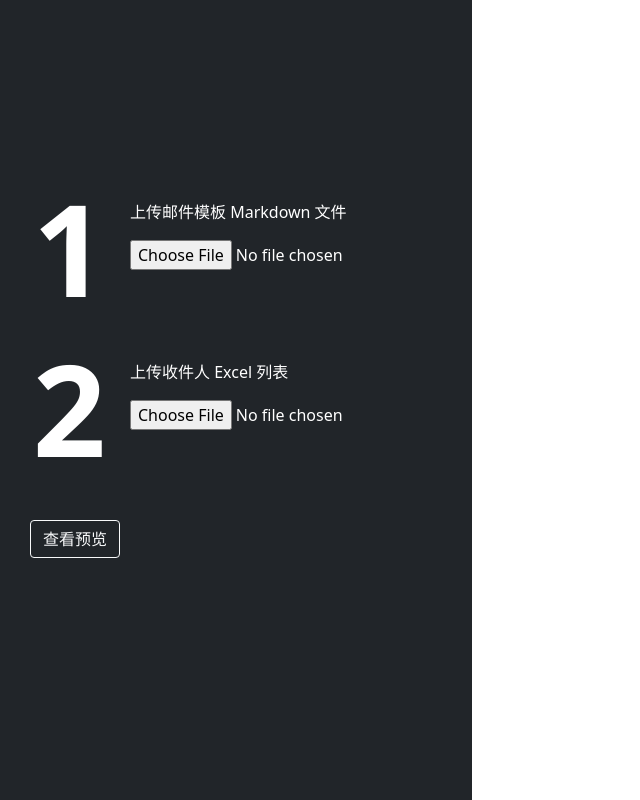
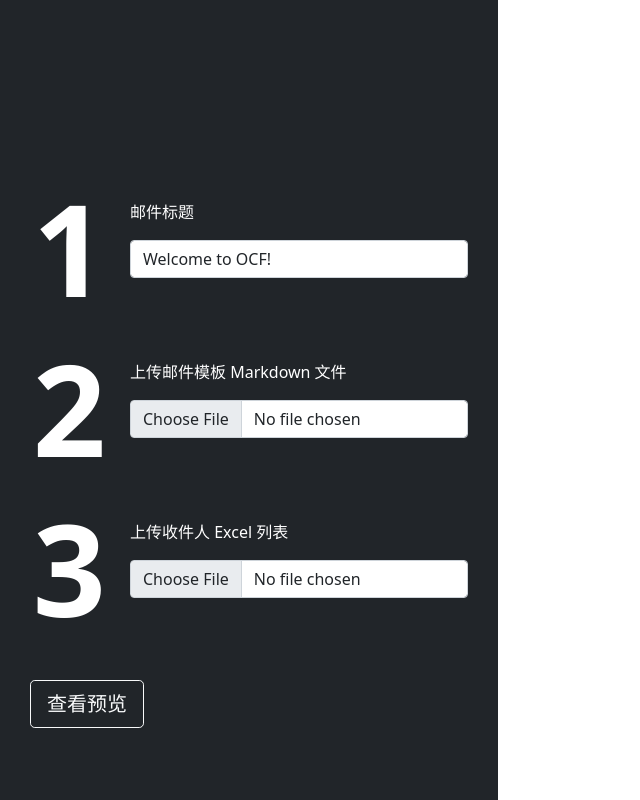
Before and after one commit to Oxford-China-Forum/smtp-web, a Flask app: page / in a window 1280 px wide. Shown: the whole page, without its empty margins (0-640 px from the left). Run offline with Flask 2, Linux system fonts and the light colour scheme; some libraries are stand-ins or nearby versions.

Commit message:
Add custom subject support

```diff
--- a/smtp_web/email_template.html
+++ b/smtp_web/email_template.html
@@ -335,7 +335,8 @@
 
 
   <body>
-    <span class="preheader">This is an email from Oxford China Forum. Please open the email to view the content.</span>
+    <!-- <span class="preheader">This is an email from Oxford China Forum. Please open the email to view the content.</span> -->
+    <span class="preheader">{{message_body}}</span>
     <table role="presentation" border="0" cellpadding="0" cellspacing="0" class="body">
       <tr>
         <td>&nbsp;</td>
--- a/smtp_web/smtp_utils.py
+++ b/smtp_web/smtp_utils.py
@@ -77,7 +77,7 @@ def generate_preview(template_body, recipients):
     return message_body
 
 
-def batch_send_emails(credentials, recipients, template_body, logger=None, is_plain_text=False):
+def batch_send_emails(credentials, subject, recipients, template_body, logger=None, is_plain_text=False):
     # 登录邮箱服务器
     if logger is None:
         print('[INFO] Authenticating...')
@@ -98,7 +98,7 @@ def batch_send_emails(credentials, recipients, template_body, logger=None, is_pl
         message = MIMEMultipart()
         message['From'] = f'Oxford China Forum <{credentials[0]}>'
         message['To'] = recipient['address']
-        message['Subject'] = 'Welcome to OCF!'
+        message['Subject'] = subject
 
         # 用收件人信息替换模板占位符
         message_body = format_message(template_body, recipient)
--- a/smtp_web/static/index.js
+++ b/smtp_web/static/index.js
@@ -1,6 +1,14 @@
 // let myDropzone = new Dropzone("div#body-dropzone", { url: "/file/post"});
 
 let bodyName, recipientsName;
+const statusText = document.getElementById('status-info');
+
+function updateStatus(message, statusName) {
+    statusName = statusName || 'light';
+    statusText.className = '';
+    statusText.classList.add('text-' + statusName);
+    statusText.innerHTML = message;
+}
 
 document.getElementById('preview-form').addEventListener('submit', e => {
     e.preventDefault();
@@ -16,6 +24,12 @@ document.getElementById('preview-form').addEventListener('submit', e => {
     })
     .then(data => data.json())
     .then(json => {
+        if (json.code !== 0) {
+            updateStatus('缺少文件或空白标题', 'danger');
+            return;
+        }
+        statusText.innerHTML = '';
+
         bodyName = json.data.bodyName;
         recipientsName = json.data.recipientsName;
 
@@ -33,25 +47,27 @@ document.getElementById('preview-form').addEventListener('submit', e => {
 });
 
 document.getElementById('confirm-send-btn').addEventListener('click', e => {
-    document.getElementById('status-info').innerHTML = '正在发送……';
+    if (!confirm('是否确定开始批量发送邮件？这一操作无法中断。')) return;
+    updateStatus('正在发送……');
     e.target.setAttribute('disabled', '');
+    const subject = document.getElementById('subjectInput').value;
     fetch('/send', {
         method: 'POST',
         headers: {
             'Accept': 'application/json',
             'Content-Type': 'application/json'
         },
-        body: JSON.stringify({bodyName: bodyName, recipientsName: recipientsName}),
+        body: JSON.stringify({subject: subject, bodyName: bodyName, recipientsName: recipientsName}),
     })
     .then(resp => resp.json())
     .then(json => {
         console.log(json);
         document.getElementById('confirm-send-btn').removeAttribute('disabled');
-        if (json.message == 'Success') {
+        if (json.code === 0) {
             document.getElementById('confirm-send-btn').setAttribute('hidden', '');
-            document.getElementById('status-info').innerHTML = '发送成功';
+            updateStatus('发送成功', 'success');
         } else {
-            document.getElementById('status-info').innerHTML = '发送失败';
+            updateStatus('发送失败', 'danger');
         }
     })
 });
--- a/smtp_web/templates/index.html
+++ b/smtp_web/templates/index.html
@@ -22,10 +22,8 @@
             <p class="step-number">1</p>
           </div>
           <div class="col">
-            <p>上传邮件模板 Markdown 文件</p>
-            <input type="file" id="bodyFile" name="body">
-            <!-- <form action="/file-upload" class="dropzone" id="body-dropzone"></form>
-            <form action="/file-upload" class="dropzone" id="an-other-form-element"></form> -->
+            <p>邮件标题</p>
+            <input type="text" class="form-control" id="subjectInput" name="subject" value="Welcome to OCF!">
           </div>
         </div>
         <div class="row">
@@ -33,14 +31,31 @@
             <p class="step-number">2</p>
           </div>
           <div class="col">
+            <p>上传邮件模板 Markdown 文件</p>
+            <input type="file" class="form-control" id="bodyFile" name="body">
+            <!-- <form action="/file-upload" class="dropzone" id="body-dropzone"></form>
+            <form action="/file-upload" class="dropzone" id="an-other-form-element"></form> -->
+          </div>
+        </div>
+        <div class="row">
+          <div class="col step-number-container">
+            <p class="step-number">3</p>
+          </div>
+          <div class="col">
             <p>上传收件人 Excel 列表</p>
-            <input type="file" id="recipientsFile" name="recipients">
+            <input type="file" class="form-control" id="recipientsFile" name="recipients">
           </div>
         </div>
         <!-- <input type="submit"> -->
-        <button type="submit" value="查看预览" class="btn btn-outline-light" id="submit-btn">查看预览</button>
-        <button type="button" value="确认发送" class="btn btn-danger" id="confirm-send-btn" hidden>确认发送</button>
-        <p id="status-info"></p>
+        <div class="row">
+          <div class="col">
+            <button type="submit" value="查看预览" class="btn btn-lg btn-outline-light" id="submit-btn" style="margin-right: 1em;">查看预览</button>
+            <button type="button" value="确认发送" class="btn btn-lg btn-danger" id="confirm-send-btn" hidden>确认发送</button>
+          </div>
+        </div>
+        <div class="row mt-4 text-bold">
+          <p id="status-info"></p>
+        </div>
       </form>
     </div>
 
--- a/smtp_web/views.py
+++ b/smtp_web/views.py
@@ -15,11 +15,13 @@ def index_page():
 
 @app.route('/', methods=['POST'])
 def upload_files():
-    if 'body' not in request.files or 'recipients' not in request.files:
-        return 'bad'
+    if 'body' not in request.files or 'recipients' not in request.files or not request.form.get('subject'):
+        return json_resp(code=-1, message='Missing parameters')
     # Reformat filenames and save files
-    body_file = request.files['body']
-    recipients_file = request.files['recipients']
+    body_file = request.files.get('body')
+    recipients_file = request.files.get('recipients')
+    if body_file is None or body_file.filename == '' or recipients_file is None or recipients_file.filename == '':
+        return json_resp(code=-1, message='Missing files')
     body_extension = get_file_extension(body_file.filename)
     recipients_extension = get_file_extension(recipients_file.filename)
     # current_time = time.strftime('%Y%m%d-%H%M%S')
@@ -30,7 +32,7 @@ def upload_files():
     body_file.save(os.path.join(app.config['UPLOAD_DIR'], body_filename))
     recipients_file.save(os.path.join(app.config['UPLOAD_DIR'], recipients_filename))
 
-    return jsonify({'message': 'Success', 'data': {'bodyName': body_filename, 'recipientsName': recipients_filename}})
+    return json_resp({'bodyName': body_filename, 'recipientsName': recipients_filename})
 
 
 @app.route('/preview', methods=['GET'])
@@ -45,13 +47,25 @@ def email_preview():
 
 @app.route('/send', methods=['POST'])
 def send_emails():
+    subject = request.json.get('subject')
     body_filename = request.json.get('bodyName')
     recipients_filename = request.json.get('recipientsName')
+
+    error_flag = False
+    if subject is None or subject == '':
+        error_flag = True
+    elif body_filename is None or body_filename == '' or not os.path.isfile(os.path.join(app.config['UPLOAD_DIR'], body_filename)):
+        error_flag = True
+    elif recipients_filename is None or recipients_filename == '' or not os.path.isfile(os.path.join(app.config['UPLOAD_DIR'], recipients_filename)):
+        error_flag = True
+    if error_flag:
+        return json_resp(code=-1, message='Missing or erroneous parameters')
+
     body = get_message_body(os.path.join(app.config['UPLOAD_DIR'], body_filename))
     recipients = get_recipients(os.path.join(app.config['UPLOAD_DIR'], recipients_filename))
 
     credentials = (app.config['EMAIL_ADDR'], app.config['EMAIL_PWD'])
-    batch_send_emails(credentials, recipients, body, logger=app.logger)
+    batch_send_emails(credentials, subject, recipients, body, logger=app.logger)
     return jsonify({'message': 'Success'})
 
 
@@ -59,3 +73,12 @@ def get_file_extension(filename):
     if '.' not in filename:
         return ''
     return '.' + filename.rsplit('.', 1)[1].lower()
+
+
+def json_resp(data=None, code=0, message='Success'):
+    resp_data = {'code': code, 'message': message}
+    if data is not None:
+        resp_data['data'] = data
+    if code != 0 and message == 'Success':
+        resp_data['message'] = 'Error'
+    return jsonify(resp_data)
```
